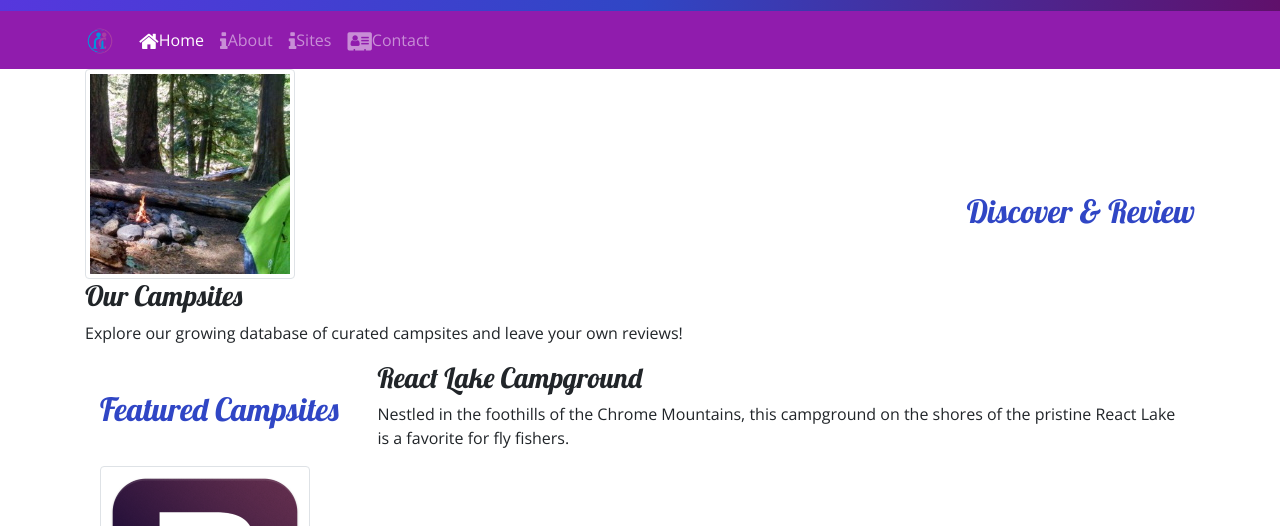
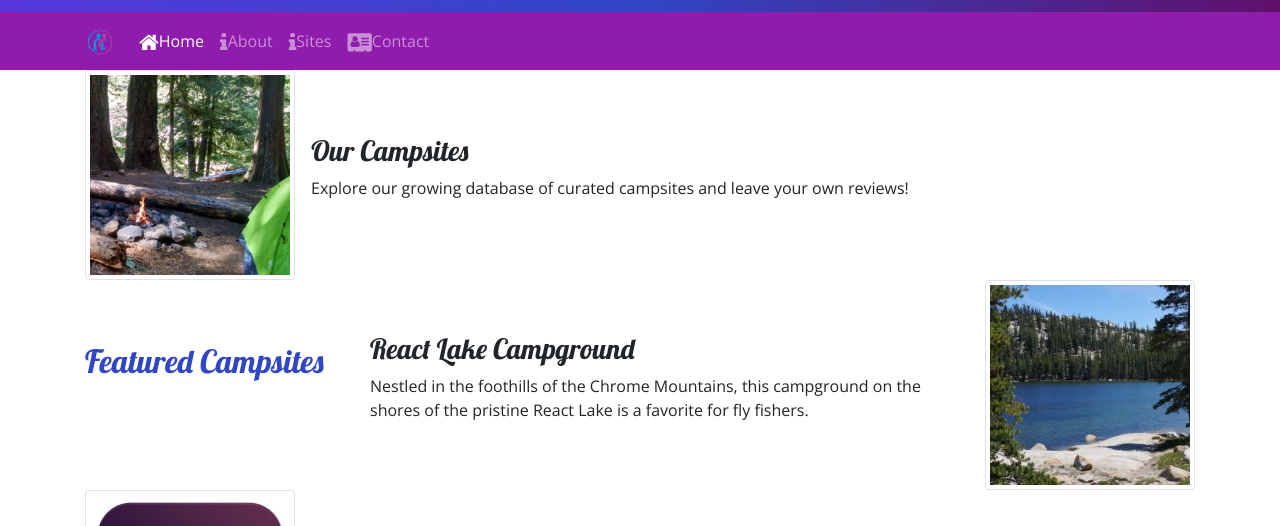
Before and after one commit to smplisiti/Bootstrap, a website: page index.html in a window 1280 px wide. Shown: the part 151-677 px from the top of the page. Drawn offline with nearby package versions, Linux system fonts and the light colour scheme.

Commit message:
Added lake thumbnail

```diff
--- a/index.html
+++ b/index.html
@@ -21,25 +21,24 @@
 <body>
 
      <header class="jumbotron jumbotron-fluid">
+        <div class="col-md-4 col-xl-2 col-xs-12 tm-4">
+        </div>
          <div class="container">
             <div class="row">
                 <div class="col-4 col-sm-3 col-md-2 align-self-center">
                     <img src="img/logo.png" class="img-fluid" />
                  </div>
-
                   <div class="col">
                         <h1>NuCamp</h1>
                         <h2>a better way to camp</h2>
                   </div>
+
              </div>
          </div>
     </header>
-
-
      <nav class="navbar navbar-expand-sm navbar-dark sticky-top">
         <div class="container">
             <a class="navbar-brand" href="#"> <img src="img/logo.png" height="30" width="30" /> </a>
-
         <button class="navbar-toggler" type="button"
         data-toggle="collapse" data-target="#nucampNavbar">
            <span class="navbar-toggler-icon" ></span>
@@ -65,6 +64,7 @@
                 <h2 class="text-sm-right">Discover & Review</h2>
             </div>
              <div class="col">
+                 <div class="media">
                 <img class="d-flex mr-3 img-thumbnail" src="img/breadcrumb-trail-thumb.jpg" alt="Breadcrumb Trail" />
                 <div class="media-body align-self-center">
                     <h3>Our Campsites</h3>
@@ -73,16 +73,18 @@
             </div>
         </div>
 
-
      <div class="container">
-            <div class="row row-content align-items-center">
-               <div class="col-sm-4 col-md-3">
-                <h2>Featured Campsites</h2>
+            <div class ="row row-content align-items-center">
+                <div class="col-sm-4 order-sm-first col-md-3">
+                    <h2 class="text-sm-left mb-5">Featured Campsites</h2>
                 </div>
+                <!--task 1-->
                  <div class="col">
+                    <div class = "media">
+                        <img class="d-flex ml-3 img-thumbnail order-sm-last " src="img/react-lake-thumb.jpg" alt="React lake">
+                        <div class="media-body align-self-center">
                             <h3>React Lake Campground</h3>
-                <p class="d-none d-sm-block">Nestled in the foothills of the Chrome Mountains, this campground on the shores of the
-               pristine React Lake is a favorite for fly fishers.</p>
+                            <p class ="d-none d-sm-block">Nestled in the foothills of the Chrome Mountains, this campground on the shores of the pristine React Lake is a favorite for fly fishers.</p>
                         </div>
                     </div>
                  </div>
@@ -92,6 +94,7 @@
             <div class="col-sm-4 order-sm-last col-md-3">
                 <h2 class="text-sm-right">Our Community Partners</h2>
             </div>
+
             <div class="col">
                 <div class="media">
                     <img class="d-flex mr-3 img-thumbnail " src="img/bootstrap-thumb.png" alt="Bootstrap Outfitters">
@@ -126,7 +129,7 @@
                     <div class="col-sm-4 text-center">
                         <a role="button" class="btn btn-link" href="tel:+12065551234"><i class="fa fa-phone"></i> 1-206-555-1234</a><br />
                         <a role="button" class="btn btn-link" href="mailto:campsites@nucamp.co"><i class="fa fa-envelope-o"></i> campsites@nucamp.co</a>
-
+                        </div>
                     </div>
                 </div>
             </div>
```
Also changed, not shown: 1 other file. Lines whose indentation alone changed are shown as unchanged.
